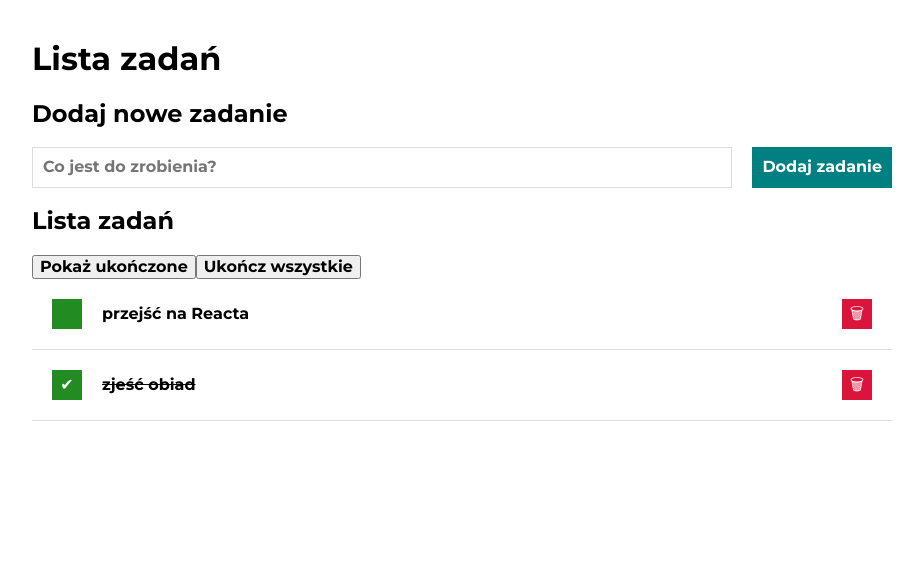
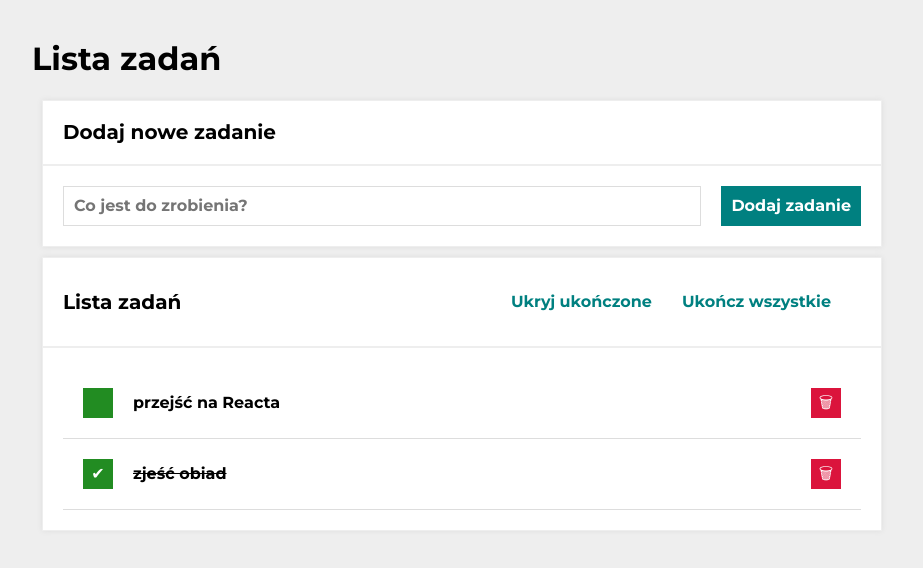
Before and after one commit to Krzysztof-Broniszewski/Todo-list-react, a React (Create React App) app: page / in a window 1280 px wide. Shown: the top 568 px of the page, without its empty margins (178-1101 px from the left). Built offline with nearby package versions, Linux system fonts and the light colour scheme.

Commit message:
Form without interactions yet

```diff
--- a/src/App.js
+++ b/src/App.js
@@ -1,6 +1,9 @@
 import Form from "./Form";
 import Tasks from "./Tasks";
 import Buttons from "./Buttons";
+import Section from "./Section";
+import Header from "./Header";
+import Container from "./Container";
 
 const tasks = [
   { id: 1, content: "przejść na Reacta", done: false },
@@ -11,28 +14,26 @@ const hideDoneTasks = false;
 
 function App() {
   return (
-    <main class="container">
-      <header class="header">
-        <h1>Lista zadań</h1>
-      </header>
-      <section class="section">
-        <div class="section__container">
-          <h2 class="section__header">Dodaj nowe zadanie</h2>
-        </div>
-        <div class="section__container">
+    <Container>
+      <Header
+        title="Lista zadań"
+      />
+      <Section
+        title="Dodaj nowe zadanie"
+        body={
           <Form />
-        </div>
-      </section>
-      <section class="section">
-        <div class="section__container section__containerTasks">
-          <h2 class="section__header">Lista zadań</h2>
+        }
+      />
+      <Section
+        title="Lista zadań"
+        body={
+          <Tasks tasks={tasks} hideDoneTasks={hideDoneTasks} />
+        }
+        extraHeaderContent={
           <Buttons tasks={tasks} hideDoneTasks={hideDoneTasks} />
-        </div>
-        <div class="section__container">
-          <Tasks tasks={tasks} hideDoneTasks={hideDoneTasks} />
-        </div>
-      </section>
-    </main>
+        }
+      />
+    </Container>
   );
 }
 
--- a/src/Buttons/index.js
+++ b/src/Buttons/index.js
@@ -1,4 +1,4 @@
-const Buttons = (tasks, hideDoneTasks) => {
+const Buttons = ({ tasks, hideDoneTasks }) => {
     if (tasks.length === 0) {
         return null;
     }
@@ -10,7 +10,7 @@ const Buttons = (tasks, hideDoneTasks) => {
             </button>
             <button
                 className="section__taskButton section__buttonDoneAll"
-                // disabled={tasks.every(({ done }) => done)}
+                disabled={tasks.every(({ done }) => done)}
                 >
                 Ukończ wszystkie
             </button>
--- /dev/null
+++ b/src/Container/index.js
@@ -0,0 +1,9 @@
+import "./style.css";
+
+const Container = ({ children }) => (
+    <main className="container">
+        {children}
+    </main>
+);
+
+export default Container;
--- /dev/null
+++ b/src/Container/style.css
@@ -0,0 +1,5 @@
+.container {
+    max-width: 900px;
+    margin: 0 auto;
+    padding: 20px;
+}
--- /dev/null
+++ b/src/Header/index.js
@@ -0,0 +1,7 @@
+const Header = ({title}) => (
+    <header class="header">
+        <h1>{title}</h1>
+    </header>
+);
+
+export default Header;
--- /dev/null
+++ b/src/Section/index.js
@@ -0,0 +1,15 @@
+import "./style.css";
+
+const Section = ({ title, body, extraHeaderContent }) => (
+    <section class="section">
+        <div class="section__container section__containerTasks">
+            <h2 class="section__header">{title}</h2>
+            {extraHeaderContent}
+        </div>
+        <div class="section__container">
+            {body}
+        </div>
+    </section>
+);
+
+export default Section;
--- /dev/null
+++ b/src/Section/style.css
@@ -0,0 +1,46 @@
+.section {
+    display: grid;
+    grid-template-rows: 1fr auto;
+    margin: 10px;
+    box-shadow: 0 0 5px #ddd;
+}
+
+.section__header {
+    padding: 0;
+    margin: 0;
+    font-weight: bold;
+    font-size: 20px;
+}
+
+.section__container {
+    display: grid;
+    grid-template-columns: 1fr auto auto;
+    align-items: center;
+    background-color: #fff;
+    padding: 20px;
+    margin: 1px;
+}
+
+.section__containerTasks {
+    display: grid;
+    grid-template-columns: 1fr auto auto;
+    grid-gap: 15px;
+}
+
+@media (max-width: 767px) {
+    .section__containerTasks {
+        grid-template-columns: 1fr;
+    }
+}
+
+.section__taskButton {
+    cursor: pointer;
+    background: transparent;
+    color: hsl(180, 100%, 25%);
+    border: none;
+    padding: 15px;
+}
+
+.section__taskButton:hover {
+    color: hsl(180, 100%, 30%);
+}
--- a/src/Tasks/index.js
+++ b/src/Tasks/index.js
@@ -1,10 +1,10 @@
 import "./style.css";
 
-const Tasks = (props) => (
+const Tasks = ({tasks, hideDoneTasks}) => (
     <ul className="tasks">
-        {props.tasks.map(task => (
+        {tasks.map(task => (
             <li
-                className={`tasks__item ${task.done && props.hideDoneTasks ? "tasks__item--done" : ""}`}>
+                className={`tasks__item ${task.done && hideDoneTasks ? "tasks__item--done" : ""}`}>
                 <button className="tasks__button tasks__button--toggleDone">
                     {task.done ? "✔" : ""}
                 </button>
--- a/src/index.css
+++ b/src/index.css
@@ -9,12 +9,7 @@ html {
   box-sizing: inherit;
 }
 
-.body {
+#root {
+  height: 100vh;
   background-color: #eee;
 }
-
-.container {
-  max-width: 900px;
-  margin: 0 auto;
-  padding: 20px;
-}
```
